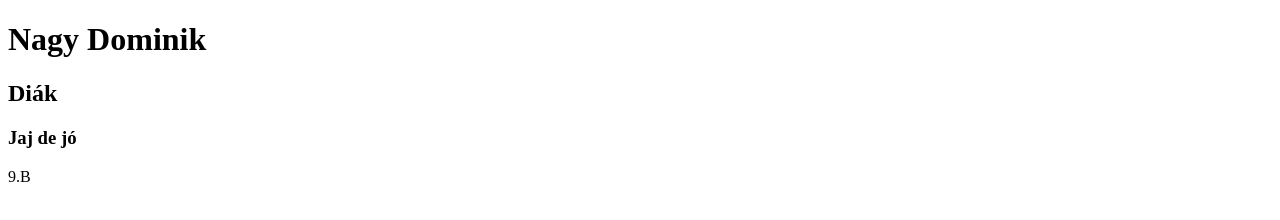
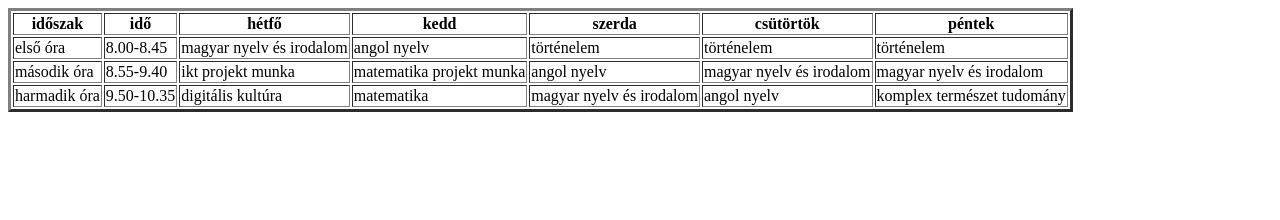
Before and after one commit to ndominik12/Teszt, a plain HTML site: page index.html in a window 1280 px wide. Drawn offline with Linux system fonts and the light colour scheme.

Commit message:
Add files via upload

```diff
--- a/index.html
+++ b/index.html
@@ -1,11 +1,48 @@
 <!DOCTYPE html>
-<html>
+<html lang="hu">
+<head>
+    <meta charset="UTF-8">
+    <meta http-equiv="X-UA-Compatible" content="IE=edge">
+    <meta name="viewport" content="width=device-width, initial-scale=1.0">
+    <title>Órarend</title>
+</head>
 <body>
-
-<h1>Nagy Dominik  </h1>
-<h2>Diák          </h2>
-<h3>Jaj de jó     </h3>
-<p>9.B
-
+    <table border="3">
+        <tr>
+        <th>időszak</th>
+        <th>idő</th>
+        <th>hétfő</th>
+        <th>kedd</th>
+        <th>szerda</th>
+        <th>csütörtök</th>
+        <th>péntek</th>
+        </tr>
+        <tr>
+        <td>első óra</td>
+        <td>8.00-8.45</td>
+        <td>magyar nyelv és irodalom</td>
+        <td>angol nyelv</td>
+        <td>történelem</td>
+        <td>történelem</td>
+        <td>történelem</td>
+        </tr>
+        <tr>
+        <td>második óra</td>
+        <td>8.55-9.40</td>
+        <td>ikt projekt munka</td>
+        <td>matematika projekt munka</td>
+        <td>angol nyelv</td>
+        <td>magyar nyelv és irodalom</td>
+        <td>magyar nyelv és irodalom</td>
+        </tr>
+        <tr>
+            <td>harmadik óra</td>
+            <td>9.50-10.35</td>
+            <td>digitális kultúra</td>
+            <td>matematika</td>
+            <td>magyar nyelv és irodalom</td>
+            <td>angol nyelv</td>
+            <td>komplex természet tudomány</td>
+        </tr>
 </body>
 </html>
```
